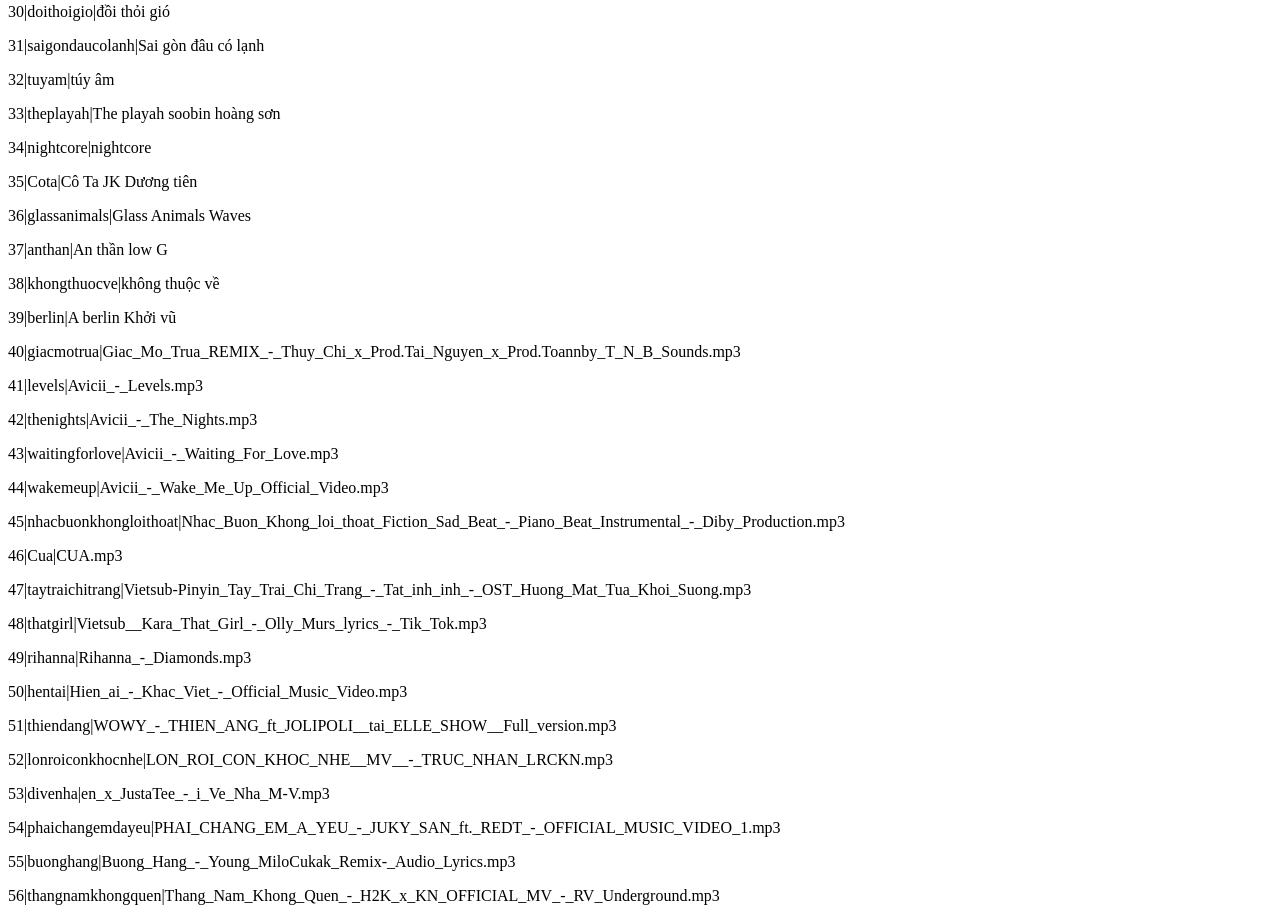
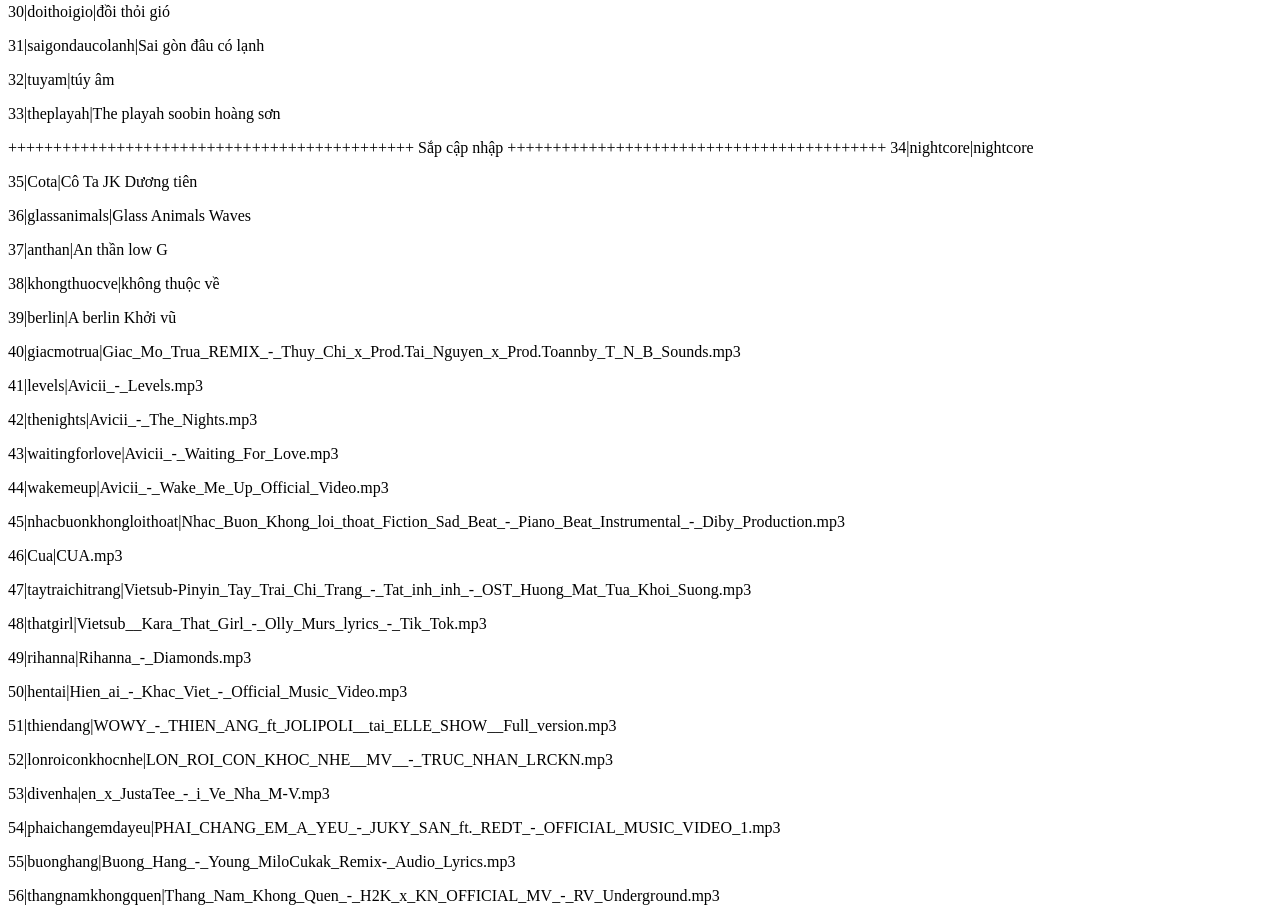
Before and after one commit to lehoailam3005/lehoailam, a plain HTML site: page danhsachlenh.html in a window 1280 px wide. Shown: the part 999-1917 px from the top of the page. Drawn offline with Linux system fonts and the light colour scheme.

Commit message:
cap nhập
aa

```diff
--- a/danhsachlenh.html
+++ b/danhsachlenh.html
@@ -39,6 +39,9 @@
 31|saigondaucolanh|Sai gòn đâu có lạnh<p>
 32|tuyam|túy âm<p>
 33|theplayah|The playah soobin hoàng sơn<p>
++++++++++++++++++++++++++++++++++++++++++++++
+Sắp cập nhập
+++++++++++++++++++++++++++++++++++++++++++
 34|nightcore|nightcore<p>
 35|Cota|Cô Ta JK Dương tiên<p>
 36|glassanimals|Glass Animals Waves<p>
```
